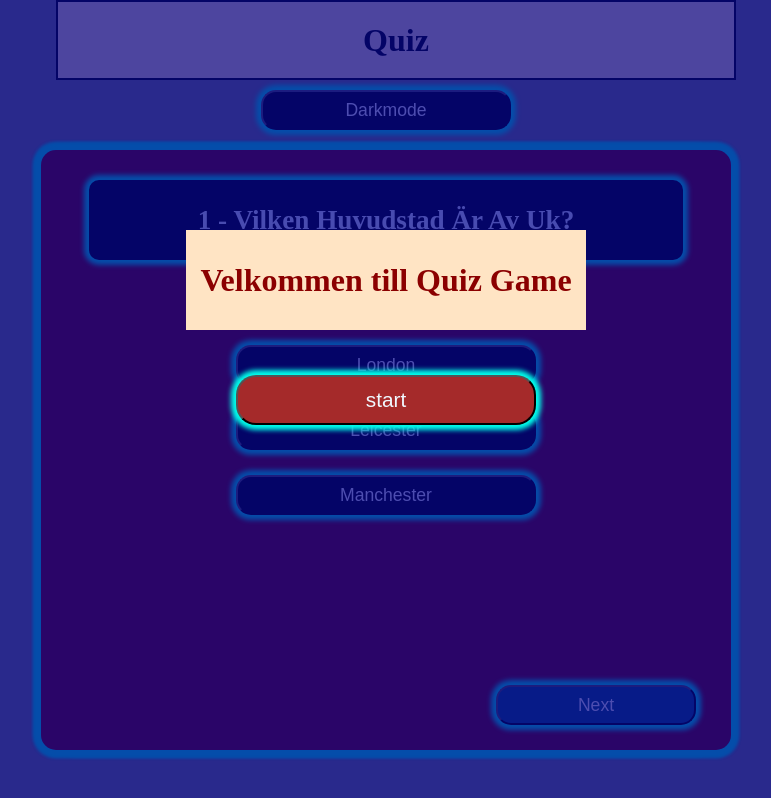
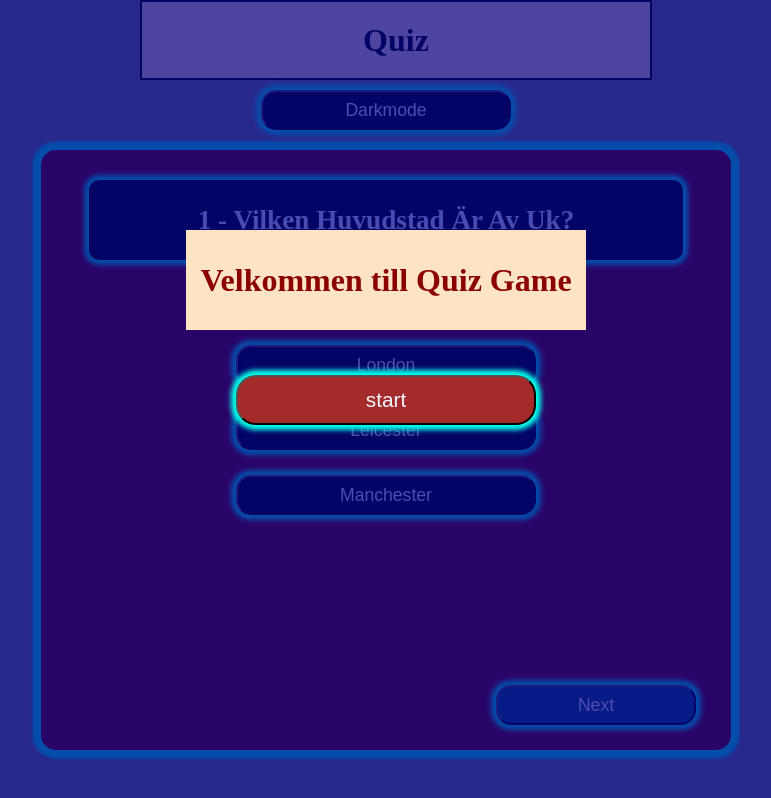
Before and after one commit to josephkhella2010/quiz-projekt, a plain HTML site: page index.html in a window 1024 px wide. Shown: the whole page, without its empty margins (126-897 px from the left). Drawn offline with Linux system fonts and the light colour scheme.

Commit message:
latest uptodate

```diff
--- a/style.css
+++ b/style.css
@@ -89,15 +89,15 @@ display: none;
 /* styla header */
 .head{
     display:flex;
-width: 700px;
+width:100%;
 height: 80px;
 align-items: center;
-justify-content: flex-end;
+justify-content: center;
 gap: 20px;
 
 }
 .header{
-    width: 100%;
+    width: 50%;
     height: 100%;
     display: flex;
     justify-content: center;
@@ -146,7 +146,8 @@ width: 90%;
 font-size: 1.7rem;
 border-radius: 10px;
 box-shadow: 0px 0px 5px 5px rgb(0, 255, 234);
-
+padding: 5px;
+text-align: center;
 }
 .containerbutton{
     display: flex;
@@ -489,6 +490,7 @@ color:black;
     100%{background-color:#333399a6;
         transform:  scale(1.2);}
     }
+    /* media querri */
 @media(max-width:1000px){
     .startdiv{
         background-color: rgba(6, 6, 145, 0.713);
@@ -549,17 +551,16 @@ color:black;
     }
     .head{
         display:flex;
-    width: 200px;
+    width: 100%;
     height: 100px;
     align-items: center;
     justify-content:center;
     gap: 20px;
     margin-bottom: 7px;
-
     }
     .header{
-        width: 80%;
-        height: 100%;
+        width: 40%;
+        height: 70%;
         display: flex;
         justify-content: center;
         align-items: center;
@@ -722,3 +723,15 @@ color:black;
             color:yellow;
         }
     }
+@media(min-width:1000px)and (max-width:1200px){
+    .header{
+        width: 50%;
+        height: 100%;
+        display: flex;
+        justify-content: center;
+        align-items: center;
+        text-transform: capitalize;
+        border: 2px solid black;
+        background-color: bisque;
+    }
+}
```
